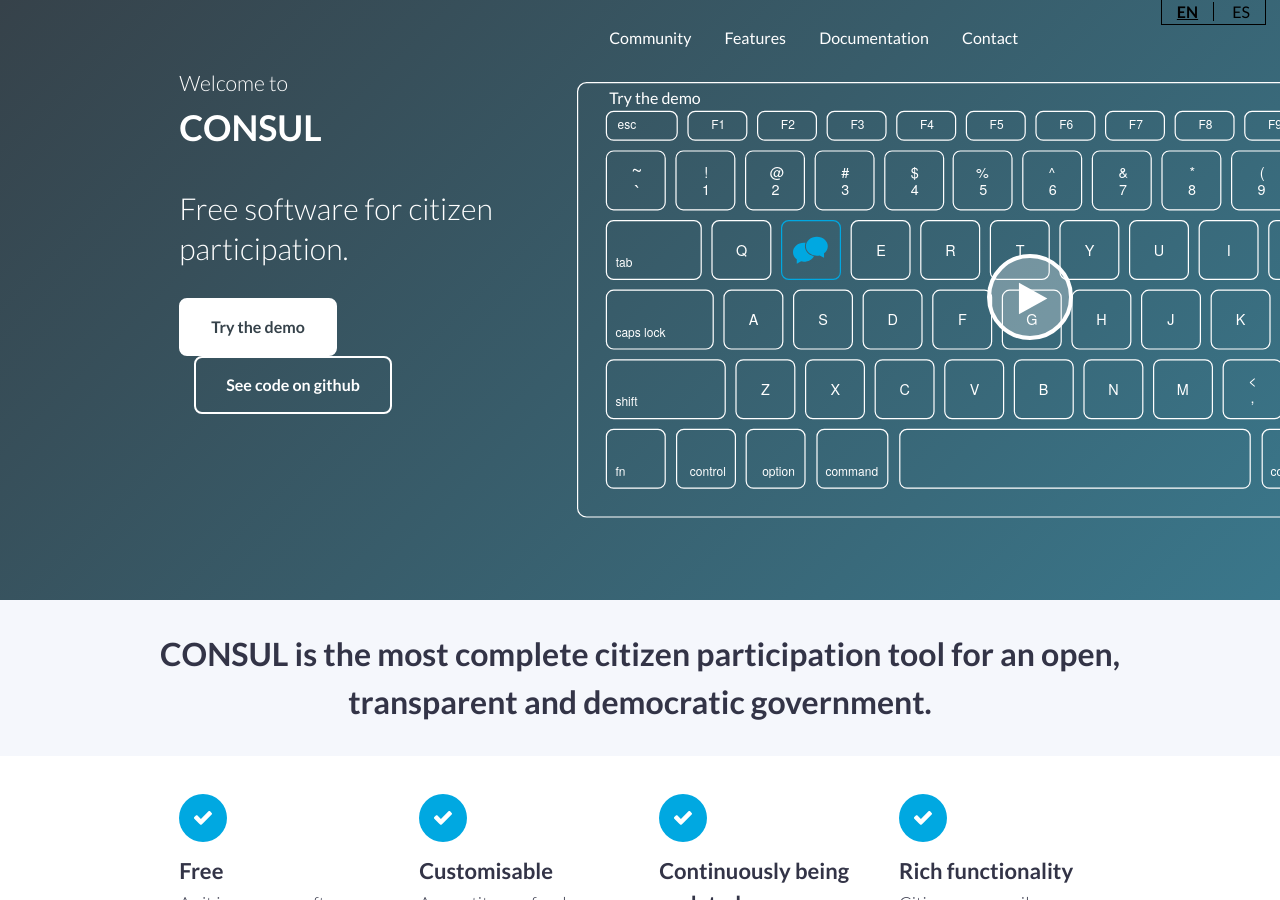
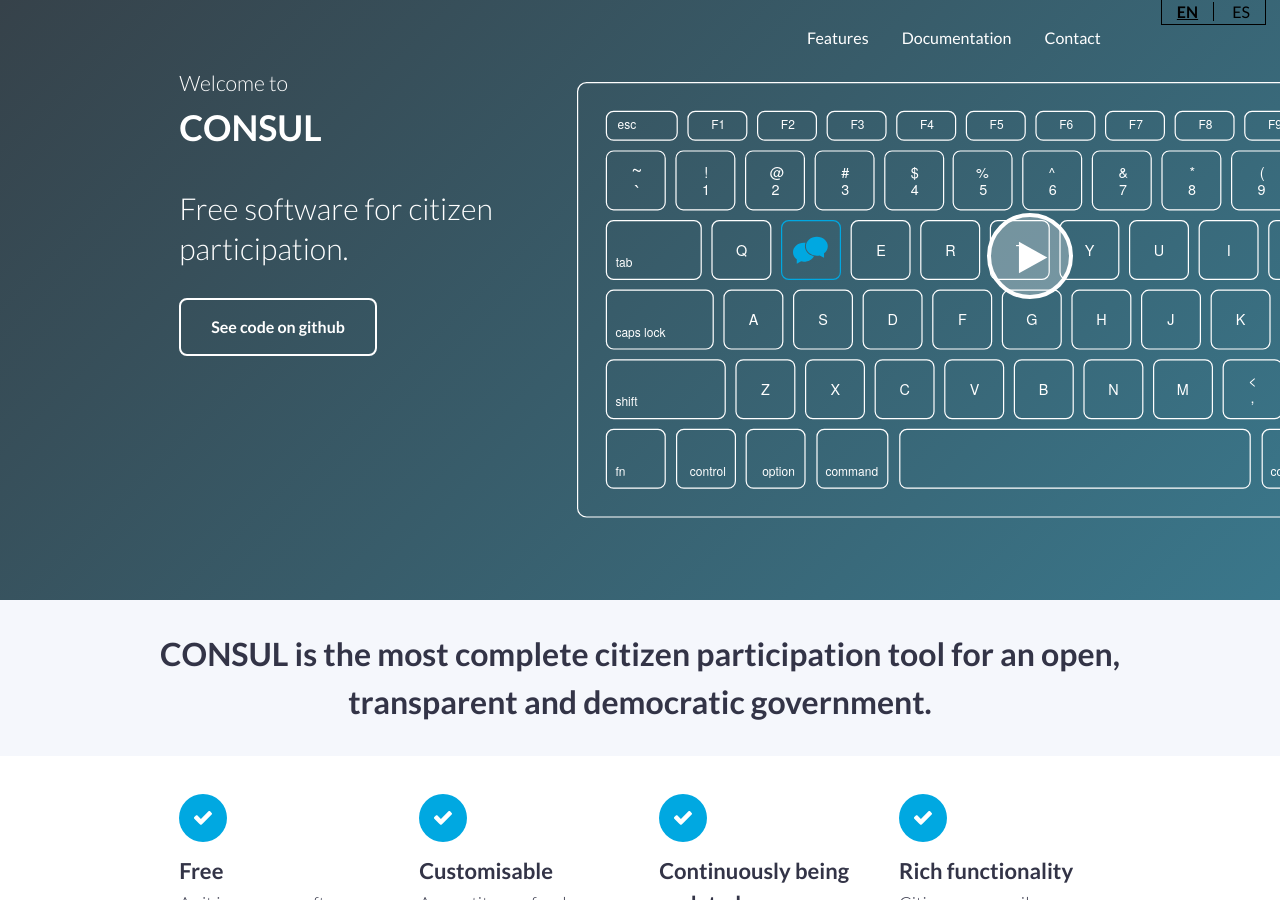
Before and after one commit to consuldemocracy/website, a Jekyll site: the page built from en/index.html, in a window 1280 px wide and 900 px high. Built offline with Jekyll 4.4.1, drawn with Linux system fonts in a browser that asks for light colours; some of the changed text lies outside the part shown.

Commit message:
hides demo buttons

```diff
--- a/_includes/features.html
+++ b/_includes/features.html
@@ -73,9 +73,9 @@
 </div>
 
 <div class="row margin text-center">
-  <a href="https://consul-demo.herokuapp.com/" target="_blank" class="button success">
+  <!-- <a href="https://consul-demo.herokuapp.com/" target="_blank" class="button success">
     {{ site.data.i18n[page.locale].button_features }}
-  </a>
+  </a> -->
   <p class="margin-top">
     <a href="#">{{ site.data.i18n[page.locale].features_read_more }}</a>
   </p>
--- a/_includes/header.html
+++ b/_includes/header.html
@@ -10,9 +10,9 @@
 
       <p class="lead">{{ site.data.i18n[page.locale].header.description }}</p>
 
-      <a href="https://consul-demo.herokuapp.com/" target="_blank" class="button">
+      <!-- <a href="https://consul-demo.herokuapp.com/" target="_blank" class="button">
         {{ site.data.i18n[page.locale].header.button_demo }}
-      </a>
+      </a> -->
 
       <a href="https://github.com/consul/consul" target="_blank" class="button hollow">
         {{ site.data.i18n[page.locale].header.button_github }}
@@ -26,11 +26,11 @@
     <div class="col-7">
       <nav>
         <h2 class="show-for-sr">{{ site.data.i18n[page.locale].menu.title }}</h2>
-        <a href="#">{{ site.data.i18n[page.locale].menu.community }}</a>
+        <!-- <a href="#">{{ site.data.i18n[page.locale].menu.community }}</a> -->
         <a href="#">{{ site.data.i18n[page.locale].menu.features }}</a>
         <a href="#">{{ site.data.i18n[page.locale].menu.documentation }}</a>
         <a href="#">{{ site.data.i18n[page.locale].menu.contact }}</a>
-        <a href="#">{{ site.data.i18n[page.locale].menu.demo }}</a>
+        <!-- <a href="#">{{ site.data.i18n[page.locale].menu.demo }}</a> -->
       </nav>
     </div>
   </div>
```
